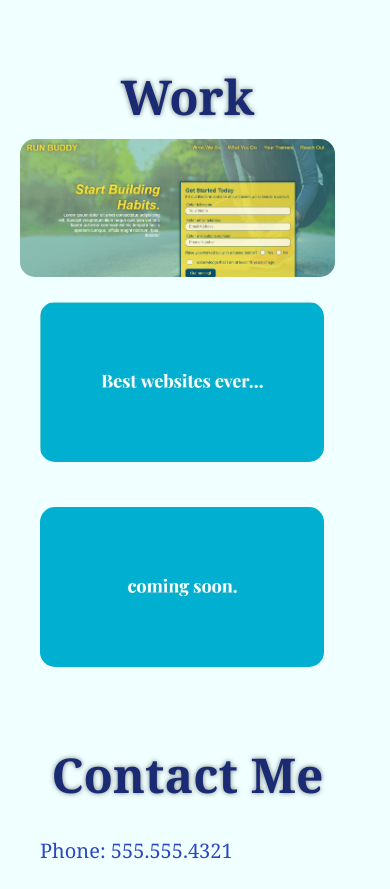
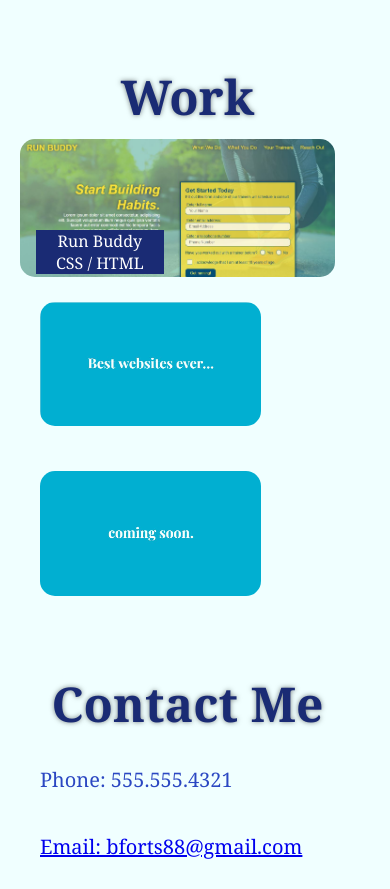
Before and after one commit to bfortenberry22/professional-portfolio, a plain HTML site: page index.html in a window 390 px wide. Shown: the part 1960-2849 px from the top of the page. Drawn offline with Linux system fonts and the light colour scheme.

Commit message:
optimized for mobile devices

```diff
--- a/assests/css/style.css
+++ b/assests/css/style.css
@@ -160,8 +160,23 @@ header nav ul li a:hover{
     display:flex;
     flex-wrap: wrap;
     width: 75%;
+    justify-content: space-evenly;
 }
 .lg-example{
+    position: relative;
+    text-align: center;
+}
+.lg-example p{
+    background-color: var(--tertiary-color);
+    color: var(--secondary-color);
+    padding: 0px 20px;
+}
+.bottom-left{
+    position: absolute;
+    bottom:8px;
+    left:16px;
+}
+.lg-example img{
     width: 100%;
     border-radius: 15px;
 }
@@ -225,6 +240,9 @@ li{
 /* MEDIA QUERY FOR PHONES AND SMALLER */
 @media  screen and (max-width: 575px) {
 .other-examples img{
-    width:90%
+    width:70%
+}
+header nav ul li a{
+    width: 90%;
 }
 }
--- a/index.html
+++ b/index.html
@@ -60,7 +60,7 @@
                 <p>
                     I've spent the last five years teaching math at a high school and a STEM middle school.
                     Through teaching online, I've developed a passion for technolgy.
-                    I've spent the majority of my free time designing asynchornous lessons for asynchronous learning.
+                    I've spent the majority of my free time designing asynchornous lessons for students to learn from home.
                 <p>
                     I'm very excited to make a career out of creating resources for people to use!
                 </p>
@@ -72,8 +72,12 @@
             <h3 class="section-title">Work</h3>
             <!-- Place Images of Run Buddy and Place Holders Here -->
             <div class="examples">
-                <a href="https://bfortenberry22.github.io/run_buddy2/"/>
-                    <img class="lg-example" src="assests/images/run-buddy.JPG" alt="Screenshot of the Run Buddy Website"/>
+                <a class="lg-example" href="https://bfortenberry22.github.io/run_buddy2/"/>
+                    <img src="assests/images/run-buddy.JPG" alt="Screenshot of the Run Buddy Website"/>
+                    <p class="bottom-left">
+                        Run Buddy <br/>
+                        CSS / HTML
+                    </p>
                 </a>
                 <div class="other-examples">
                     <img src="assests/images/place-holder1.JPG" alt=""/>
```
